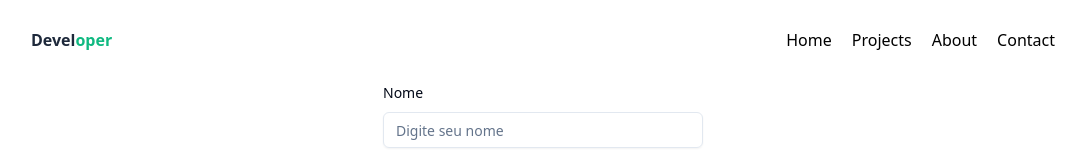
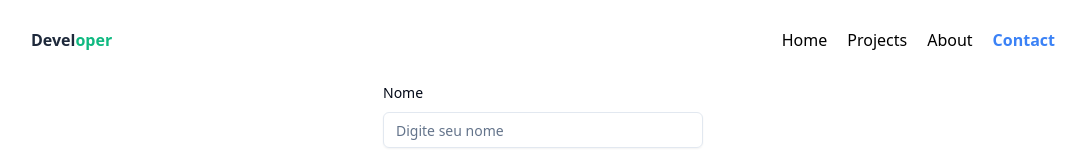
Before and after one commit to szsouza/portifolio_next, a Next.js app: page /Contact in a window 1280 px wide. Shown: the top 158 px of the page, without its empty margins (97-1183 px from the left). Built offline with nearby package versions, Linux system fonts and the light colour scheme.

Commit message:
ultimos commits

```diff
--- a/src/app/Projects/page.tsx
+++ b/src/app/Projects/page.tsx
@@ -1,4 +1,5 @@
 import { Card } from "@/components/ui/card";
+import { env } from "process";
 import React from "react";
 interface GitHubProject {
   id: number;
@@ -23,7 +24,7 @@ async function Projects() {
     <div className="flex justify-center items-center w-full flex-wrap">
       <div className="flex flex-wrap justify-center items-center gap-4 m-auto">
         {projects.map((project) => (
-          <Card key={project.id} shadow="lg" className="w-64">
+          <Card key={project.id} className="w-64">
             <div className="p-4 flex flex-col items-center justify-between h-64">
               <h2 className="text-lg font-semibold mb-2">{project.name}</h2>
               <p className="text-gray-700">{project.description}</p>
--- a/src/components/Header/index.tsx
+++ b/src/components/Header/index.tsx
@@ -1,7 +1,7 @@
 "use client";
 
 import Link from "next/link";
-import { useRouter } from "next/router";
+import { usePathname } from "next/navigation";
 const menus: { title: string; href: string; description: string }[] = [
   {
     title: "Home",
@@ -15,18 +15,18 @@ const menus: { title: string; href: string; description: string }[] = [
   },
   {
     title: "About",
-    href: "About",
+    href: "/About",
     description: "my projects",
   },
   {
     title: "Contact",
-    href: "Contact",
+    href: "/Contact",
     description: "my projects",
   },
 ];
 
 export const Header = () => {
-  const router = useRouter;
+  const pathaname = usePathname();
 
   return (
     <header className="w-full h-16 gap-4 flex justify-between items-center bg-white flex-1">
@@ -44,7 +44,7 @@ export const Header = () => {
           >
             <span
               className={
-                router.pathname === menu.href
+                pathaname === menu.href
                   ? "text-blue-500 font-bold"
                   : "text-black"
               }
```
Also changed, not shown: 1 other file (tests, documents, lock files or other folders).
